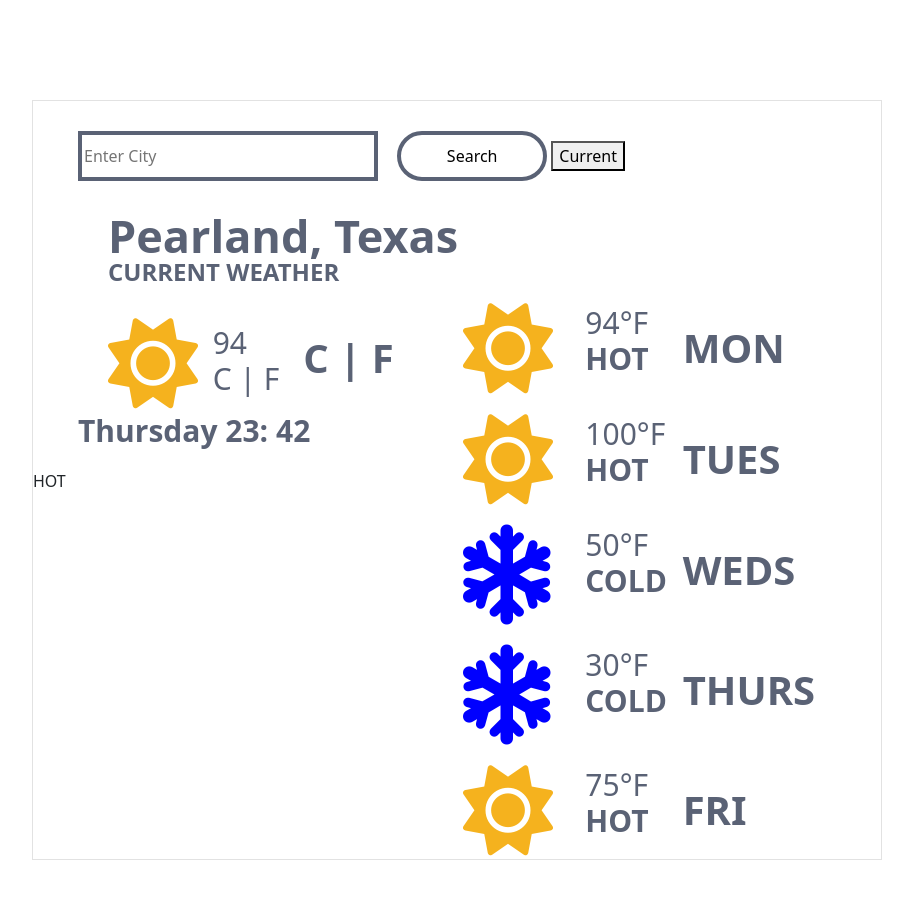
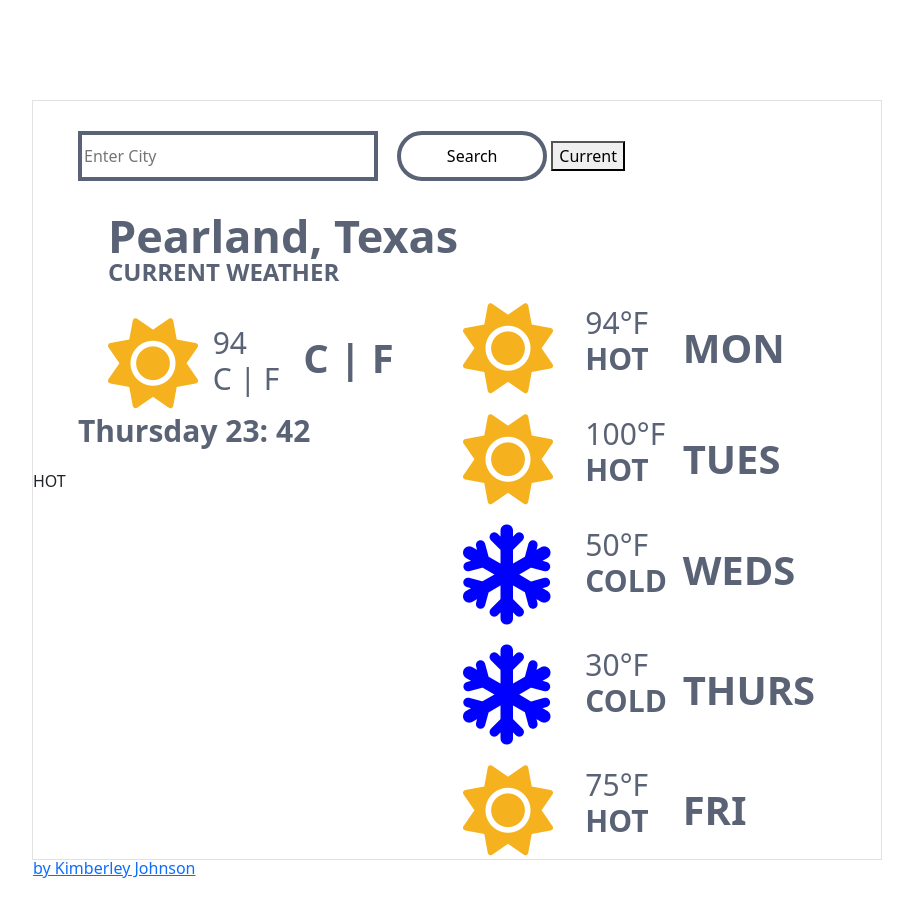
Before and after one commit to kimjaydot/weather-app-2, a plain HTML site: page index.html in a window 1280 px wide. Shown: the whole page, without its empty margins (183-1096 px from the left). Drawn offline with nearby package versions, Linux system fonts and the light colour scheme; no server answers.

Commit message:
added footer

```diff
--- a/index.html
+++ b/index.html
@@ -119,6 +119,8 @@
       </div>
       <!--Trying to get this section to move to the right side-->
     </div>
+
+    <footer><a href="https://github.com/kimjaydot/weather-app-2" target="_blank">by Kimberley Johnson</a></footer>
   </div>
 
 
```
